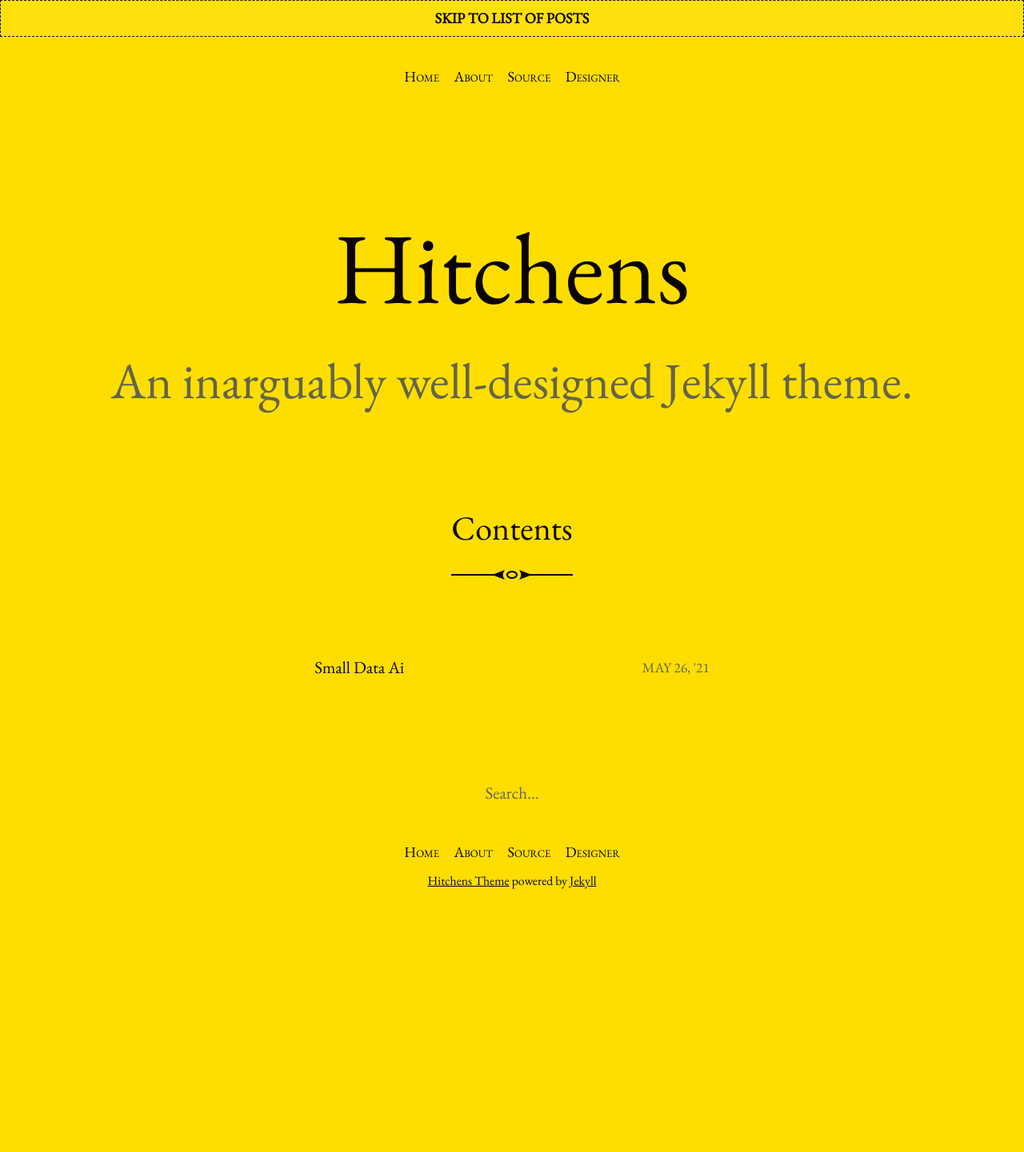
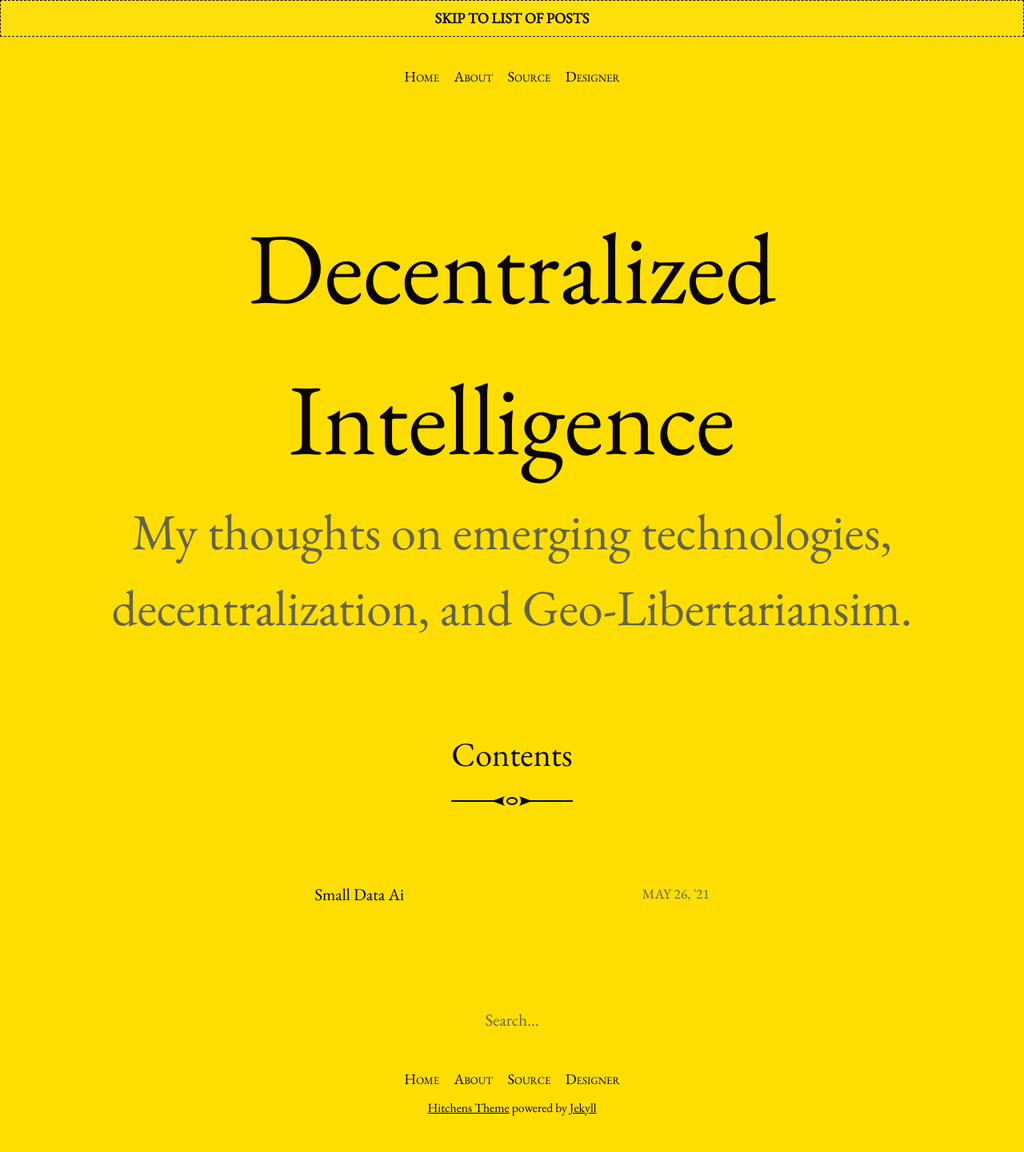
Before and after one commit to gopi-suvanam/gopi-suvanam.github.io, a Jekyll site: the page built from index.html, in a window 1280 px wide. Shown: the whole page at 80% size. Built offline with Jekyll 4.4.1, drawn with Linux system fonts in a browser that asks for light colours; the list of posts is cut into pages by our own code; before the commit the page ends 1158 px from its top, so only the background shows below that.

Commit message:
Update _config.yml

```diff
--- a/_config.yml
+++ b/_config.yml
@@ -13,15 +13,16 @@
 # you will see them accessed via {{ site.title }}, {{ site.email }}, and so on.
 # You can create any custom variable you would like, and they will be accessible
 # in the templates via {{ site.myvariable }}.
-title: Hitchens
-email: hello@patdryburgh.com
+title: Decentralized Intelligence
+#email: hello@patdryburgh.com
 description: >- # this means to ignore newlines until "baseurl:"
-  An inarguably well-designed Jekyll theme.
-baseurl: "/hitchens" # the subpath of your site, e.g. /blog
-url: "https://patdryburgh.github.io" # the base hostname & protocol for your site, e.g. http://example.com
+  My thoughts on emerging technologies, decentralization, and Geo-Libertariansim.
+baseurl: "/" # the subpath of your site, e.g. /blog
+url: "https://gopi-suvanam.github.io" # the base hostname & protocol for your site, e.g. http://example.com
 icon: /assets/images/icon-512.png
-twitter_username: patdryburgh
-github_username:  patdryburgh
+twitter_username: gopisuvanam
+github_username:  gopi-suvanam
+linkedin_username: gopi-suvanam
 
 # Build settings
 markdown: kramdown
```
